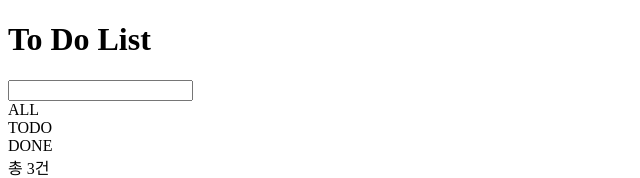
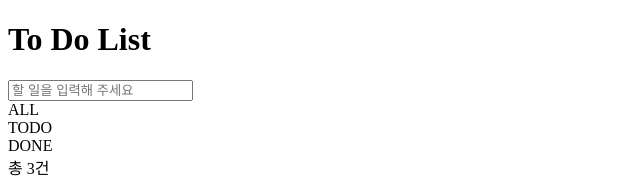
Before and after one commit to ayyb/interview-task-front-pre-course, a Next.js app: page / in a window 1280 px wide. Shown: the top 178 px of the page, without its empty margins (0-640 px from the left). Built offline with nearby package versions, Linux system fonts and the light colour scheme.

Commit message:
feat: 할 일 추가 기능 구현

```diff
--- a/src/components/pages/TodoUserListPage.tsx
+++ b/src/components/pages/TodoUserListPage.tsx
@@ -13,6 +13,25 @@ const TodoUserListPage = ({}: Props) => {
     { id: 2, text: "Daily Scrum 작성하기", completed: false },
     { id: 3, text: "주간회의 참여하기", completed: false },
   ]);
+
+  // 검색어 상태 관리
+  const [search, setSearch] = useState("");
+
+  const handleInput = (event) =>{
+    if(event.key === 'Enter'){
+      setTodos([...todos, {id: todos.length + 1, text: search, completed: false}]);
+      setSearch(''); //입력값 초기화
+    }
+  }
+
+  const handleChange = (e) =>{
+    const inputText = e.target.value;
+    if(inputText.length > 20){
+      alert('20자 이내로 입력해주세요');
+      return;
+    }
+    setSearch(inputText);
+  }
   return (
     <Container>
       <div>
@@ -21,7 +40,7 @@ const TodoUserListPage = ({}: Props) => {
 
       {/* input */}
       <div>
-        <input type="text" />
+        <input type="text" value={search} onChange={(e)=>handleChange(e)} onKeyDown={handleInput} placeholder="할 일을 입력해 주세요"/>
       </div>
       {/* board */}
       <div>
```
